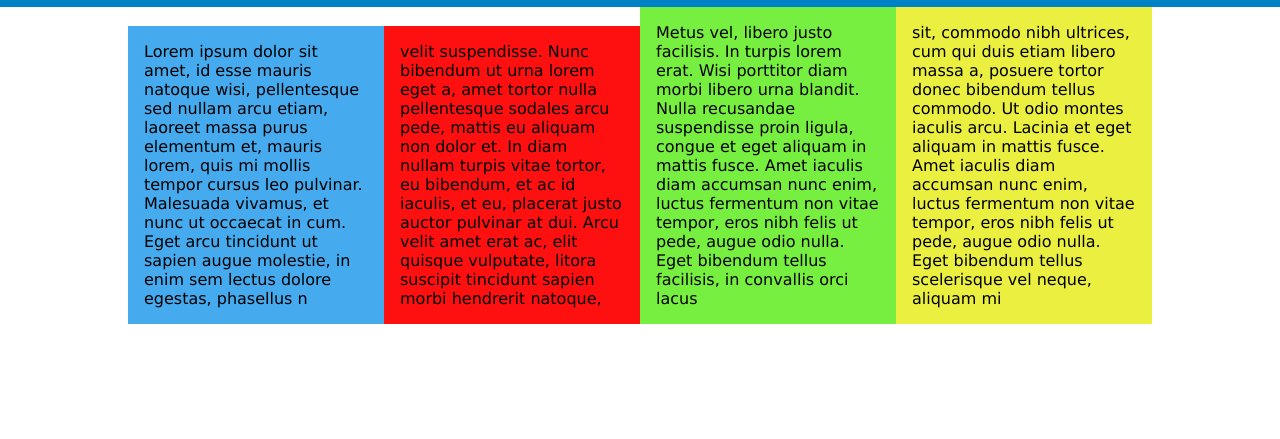
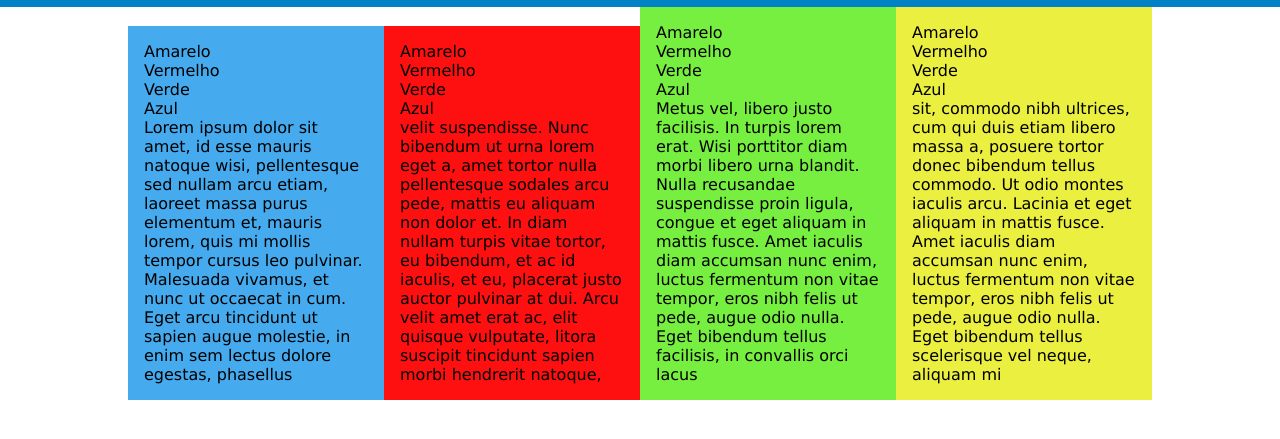
Before and after one commit to bruno-naibert/trilha-alura-javascript, a plain HTML site: page JSavancandoComUmaWebappNaPratica/index.html in a window 1280 px wide. Shown: the part 49-488 px from the top of the page. Drawn offline with Linux system fonts and the light colour scheme.

Commit message:
Começando HTML e CSS dos Cartões 4

```diff
--- a/JSavancandoComUmaWebappNaPratica/index.html
+++ b/JSavancandoComUmaWebappNaPratica/index.html
@@ -27,16 +27,67 @@
 
 	<section class="container">
 		<ol>
-			<li class="card card_colorFirst">Lorem ipsum dolor sit amet, id esse mauris natoque wisi, pellentesque sed nullam arcu etiam, laoreet massa purus elementum et, mauris lorem, quis mi mollis tempor cursus leo pulvinar. Malesuada vivamus, et nunc ut occaecat in cum. Eget arcu tincidunt ut sapien augue molestie, in enim sem lectus dolore egestas, phasellus n</li><!--
+			<li class="card card_colorFirst">
+				<nav>
+					<ul>
+						<li class="card-colors"><a href="">Amarelo</a></li>
+						<li class="card-colors"><a href="">Vermelho</a></li>
+						<li class="card-colors"><a href="">Verde</a></li>
+						<li class="card-colors"><a href="">Azul</a></li>
+					</ul>
+				</nav>
 
-			--><li class="card card_colorSecond">velit suspendisse. Nunc bibendum ut urna lorem eget a, amet tortor nulla pellentesque sodales arcu pede, mattis eu aliquam non dolor et. In diam nullam turpis vitae tortor, eu bibendum, et ac id iaculis, et eu, placerat justo auctor pulvinar at dui. Arcu velit amet erat ac, elit quisque vulputate, litora suscipit tincidunt sapien morbi hendrerit natoque, </li><!--
+				<p>
+					Lorem ipsum dolor sit amet, id esse mauris natoque wisi, pellentesque sed nullam arcu etiam, laoreet massa purus elementum et, mauris lorem, quis mi mollis tempor cursus leo pulvinar. Malesuada vivamus, et nunc ut occaecat in cum. Eget arcu tincidunt ut sapien augue molestie, in enim sem lectus dolore egestas, phasellus
+				</p>
+			</li><!--
 
-			--><li class="card card_colorThird">Metus vel, libero justo facilisis. In turpis lorem erat. Wisi porttitor diam morbi libero urna blandit. Nulla recusandae suspendisse proin ligula, congue et eget aliquam in mattis fusce. Amet iaculis diam accumsan nunc enim, luctus fermentum non vitae tempor, eros nibh felis ut pede, augue odio nulla. Eget bibendum tellus facilisis, in convallis orci lacus </li><!--
+		--><li class="card card_colorSecond">
+				<nav>
+					<ul>
+						<li class="card-colors"><a href="">Amarelo</a></li>
+						<li class="card-colors"><a href="">Vermelho</a></li>
+						<li class="card-colors"><a href="">Verde</a></li>
+						<li class="card-colors"><a href="">Azul</a></li>
+					</ul>
+				</nav>
 
-			--><li class="card card_colorFourth">sit, commodo nibh ultrices, cum qui duis etiam libero massa a, posuere tortor donec bibendum tellus commodo. Ut odio montes iaculis arcu. Lacinia
-			et eget aliquam in mattis fusce. Amet iaculis diam accumsan nunc enim, luctus fermentum non vitae tempor, eros nibh felis ut pede, augue odio nulla. Eget bibendum tellus scelerisque vel neque, aliquam mi </li>
+				<p>
+					velit suspendisse. Nunc bibendum ut urna lorem eget a, amet tortor nulla pellentesque sodales arcu pede, mattis eu aliquam non dolor et. In diam nullam turpis vitae tortor, eu bibendum, et ac id iaculis, et eu, placerat justo auctor pulvinar at dui. Arcu velit amet erat ac, elit quisque vulputate, litora suscipit tincidunt sapien morbi hendrerit natoque,
+				</p>
+			</li><!--
+
+		--><li class="card card_colorThird">
+				<nav>
+					<ul>
+						<li class="card-colors"><a href="">Amarelo</a></li>
+						<li class="card-colors"><a href="">Vermelho</a></li>
+						<li class="card-colors"><a href="">Verde</a></li>
+						<li class="card-colors"><a href="">Azul</a></li>
+					</ul>
+				</nav>
+
+				<p>
+					Metus vel, libero justo facilisis. In turpis lorem erat. Wisi porttitor diam morbi libero urna blandit. Nulla recusandae suspendisse proin ligula, congue et eget 	aliquam in mattis fusce. Amet iaculis diam accumsan nunc enim, luctus fermentum non vitae tempor, eros nibh felis ut pede, augue odio nulla. Eget bibendum tellus facilisis, in convallis orci lacus
+				</p>
+			</li><!--
+
+		--><li class="card card_colorFourth">
+				<nav>
+					<ul>
+						<li class="card-colors"><a href="">Amarelo</a></li>
+						<li class="card-colors"><a href="">Vermelho</a></li>
+						<li class="card-colors"><a href="">Verde</a></li>
+						<li class="card-colors"><a href="">Azul</a></li>
+					</ul>
+				</nav>
+
+				<p>
+					sit, commodo nibh ultrices, cum qui duis etiam libero massa a, posuere tortor donec bibendum tellus commodo. Ut odio montes iaculis arcu. Lacinia
+					et eget aliquam in mattis fusce. Amet iaculis diam accumsan nunc enim, luctus fermentum non vitae tempor, eros nibh felis ut pede, augue odio nulla. Eget bibendum tellus scelerisque vel neque, aliquam mi
+				</p>
+			</li>
 		</ol>
 	</section>
-
 </body>
 </html>
```
